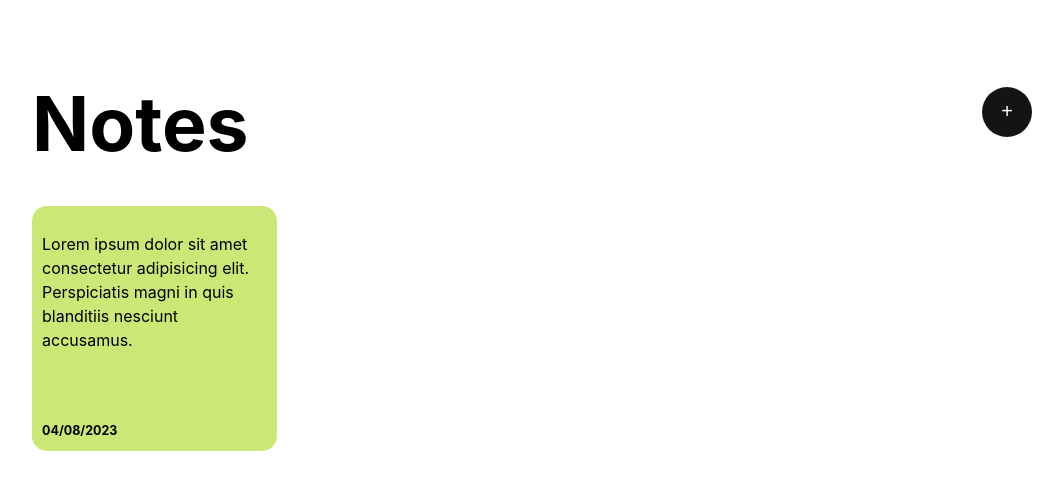
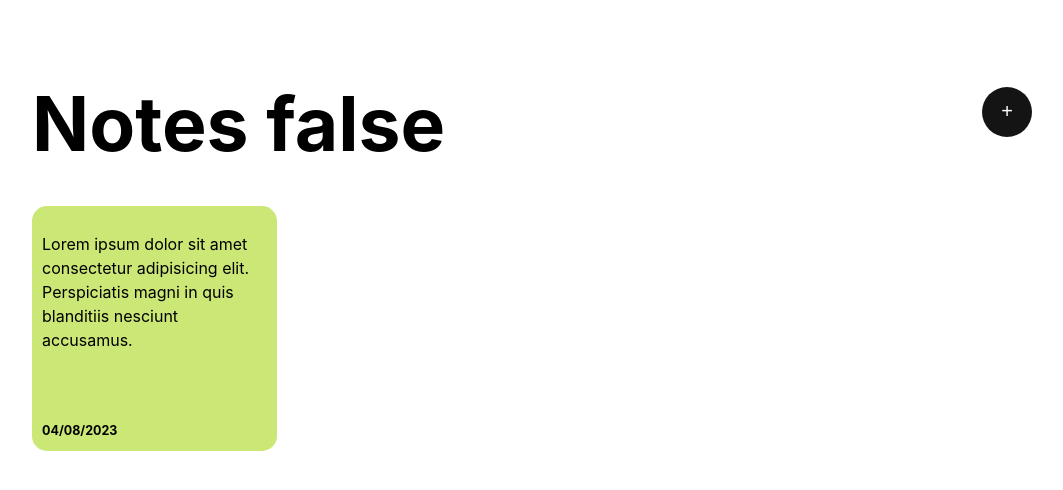
Before and after one commit to sarfaraz187/real-world-vue, a Vue app: page / in a window 1280 px wide. Shown: the top 490 px of the page, without its empty margins (108-1171 px from the left). Built offline with nearby package versions, Linux system fonts and the light colour scheme.

Commit message:
open close modal added

```diff
--- a/src/App.vue
+++ b/src/App.vue
@@ -1,16 +1,21 @@
+<script setup>
+import { ref } from "vue";
+
+const showModal = ref(false);
+</script>
 <template>
   <main>
-    <!-- <div class="overlay">
+    <div v-if="showModal" class="overlay">
       <div class="modal">
         <textarea name="Notes" id="notes" cols="30" rows="10"></textarea>
         <button>Add Note</button>
-        <button class="close">Close</button>
+        <button class="close" @click="showModal = false">Close</button>
       </div>
-    </div> -->
+    </div>
     <div class="container">
       <header>
-        <h1>Notes</h1>
-        <button>+</button>
+        <h1>Notes {{ showModal }}</h1>
+        <button @click="showModal = true">+</button>
       </header>
       <div class="cards-container">
         <div class="card">
```
